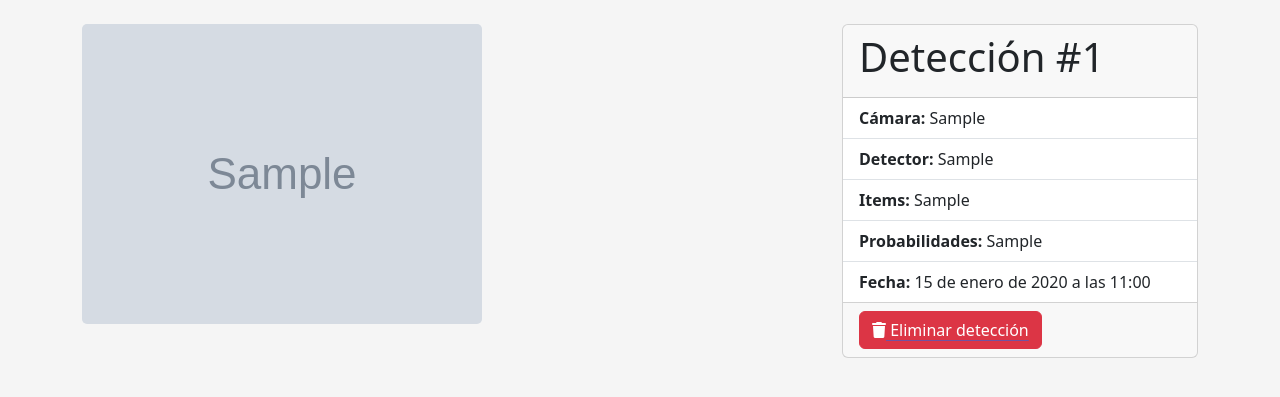
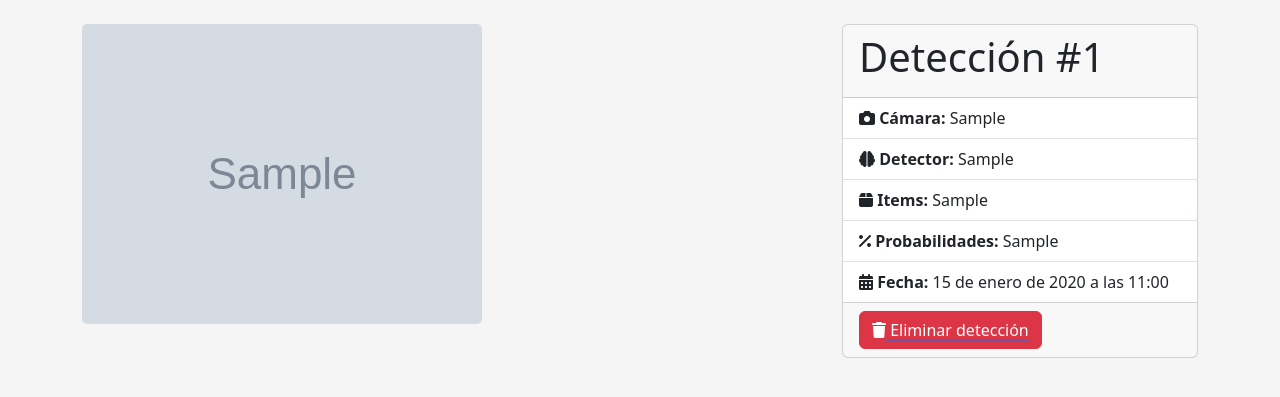
Before and after one commit to JoaVirtudes19/TFG_LiveGuardian, a Django app: page /Deteccion/1 in a window 1280 px wide. Shown: the part 56-453 px from the top of the page. Run offline with Django 4.2, Linux system fonts and the light colour scheme; tables that the repository leaves empty hold one stand-in row (values such as "Sample post"); grey boxes marked "Sample" are stand-in pictures; parts of the project's set-up code (start-up, migrations or seed data) failed here and were passed over; some libraries are stand-ins or nearby versions.

Commit message:
Changed detection list

```diff
--- a/dashboard/web/templates/detailDetection.html
+++ b/dashboard/web/templates/detailDetection.html
@@ -16,7 +16,7 @@
                     </div>
                     <ul class="list-group list-group-flush">
                         <li class="list-group-item">
-                            <strong>Cámara:</strong>
+                            <strong><i class="fa-solid fa-camera"></i> Cámara:</strong>
                             {% if detection.cam == None %}
                                 <span>Desconocida</span>
                             {% else %}
@@ -24,15 +24,15 @@
                             {% endif %}
                         </li>
                         <li class="list-group-item">
-                            <strong>Detector:</strong>
+                            <strong><i class="fa-solid fa-brain"></i> Detector:</strong>
                             {% if detection.detector == None %}
-                                <span>Desconocido</span>
+                                <span>Sin detector</span>
                             {% else %}
                                 <span>{{detection.detector}}</span>
                             {% endif %}
                         </li>
                         <li class="list-group-item">
-                            <strong>Items:</strong>
+                            <strong><i class="fas fa-box"></i> Items:</strong>
                             {% if detection.items == None %}
                                 <span>-</span>
                             {% else %}
@@ -40,7 +40,7 @@
                             {% endif %}
                         </li>
                         <li class="list-group-item">
-                            <strong>Probabilidades:</strong>
+                            <strong><i class="fas fa-percentage"></i> Probabilidades:</strong>
                             {% if detection.pred == None %}
                                 <span>-</span>
                             {% else %}
@@ -48,7 +48,7 @@
                             {% endif %}
                         </li>
                         <li class="list-group-item">
-                            <strong>Fecha:</strong>
+                            <strong><i class="fa-solid fa-calendar-days"></i> Fecha:</strong>
                             <span>{{detection.date}}</span>
                         </li>
                     </ul>
--- a/dashboard/web/templates/detecciones.html
+++ b/dashboard/web/templates/detecciones.html
@@ -23,7 +23,7 @@
                     <td>{{detection.id}}</td>
                     <td>{% if detection.cam == None %} Cámara desconocida {% else %}{{detection.cam}} {% endif %}</td>
                     <td>{{detection.date}}</td>
-                    <td>{% if detection.detector == None %} Detector desconocido {% else %}{{detection.detector}} {% endif %}</td>
+                    <td>{% if detection.detector == None %} Sin detector {% else %}{{detection.detector}} {% endif %}</td>
                   </tr>
                 {% endfor %}
 
```
Also changed, not shown: dashboard/db.sqlite3, dashboard/static/detections/detection-cam-49.jpg (deleted).
